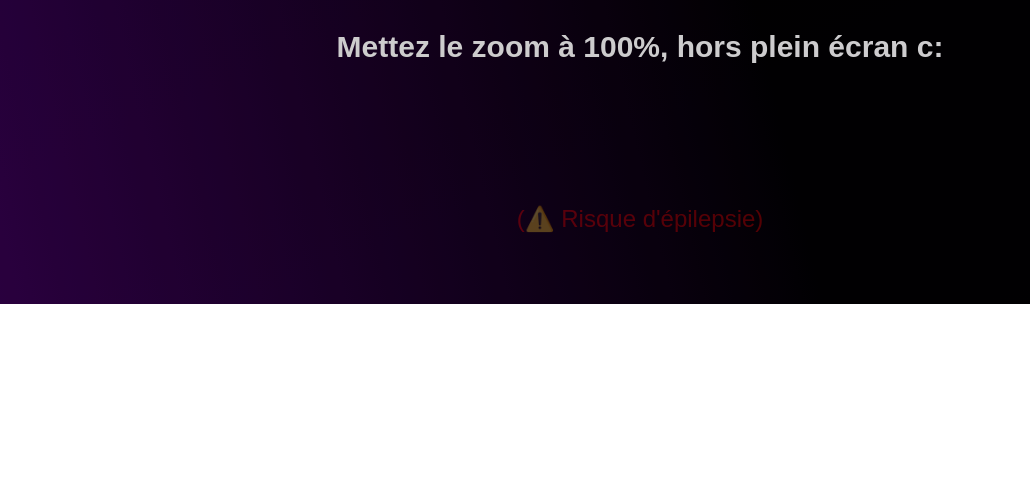
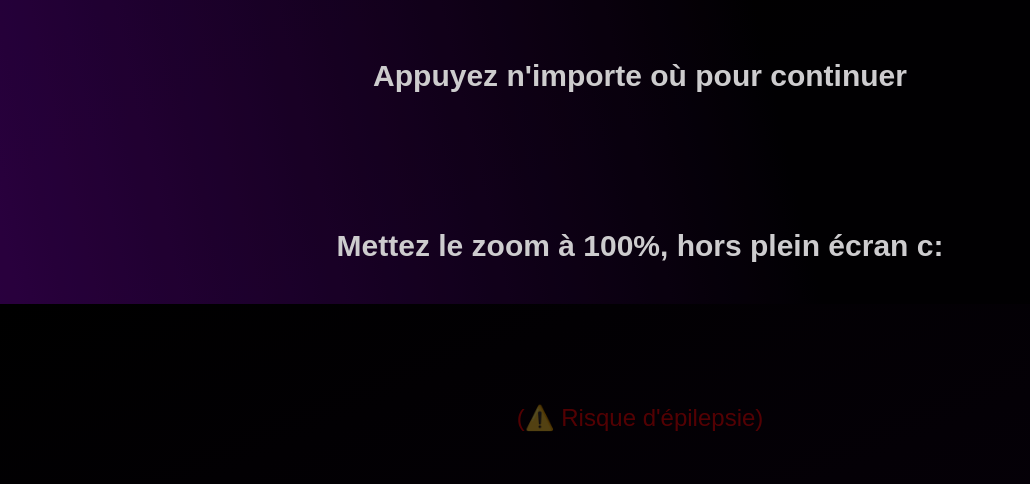
Before and after one commit to wurwur/HTML-Presentation, a plain HTML site: page index.html in a window 1280 px wide. Shown: the part 496-980 px from the top of the page, without its empty margins (0-1030 px from the left). Before the commit the page ends 800 px from the top, so only its background shows below. Drawn offline with nearby package versions, Linux system fonts and the light colour scheme.

Commit message:
Update index.html

```diff
--- a/index.html
+++ b/index.html
@@ -12,12 +12,37 @@
   <script src="js/click.js"></script>
 
   <style>
-  :root{
-    --deg: 156deg;
-  }
-  #degrade{
-background: linear-gradient(var(--deg), rgba(0,0,0,1) 43%, rgba(51,0,77,1) 100%);}
+  :root{--deg: 156deg;}
 
+html {
+    height: 100%;}
+body {
+    height: 100%;
+    margin: 0;
+    background-repeat: no-repeat;
+    background-attachment: fixed;
+}
+
+#degrade{
+
+  height:100vh;
+  background: linear-gradient(var(--deg), rgba(0,0,0,1) 43%, rgba(51,0,77,1) 100%);
+
+}
+
+.titre1 {
+  color:white;
+  font-size: 55px;
+  font-weight: 900;
+  font-family: 'Muli', sans-serif !important;
+  display: block;
+  margin-block-start: 180px;
+  margin-inline-start: 30px;
+  font-weight: bold;
+  text-align: center;
+    width: auto;
+  margin: auto;
+}
 
   </style>
 </head>
```
